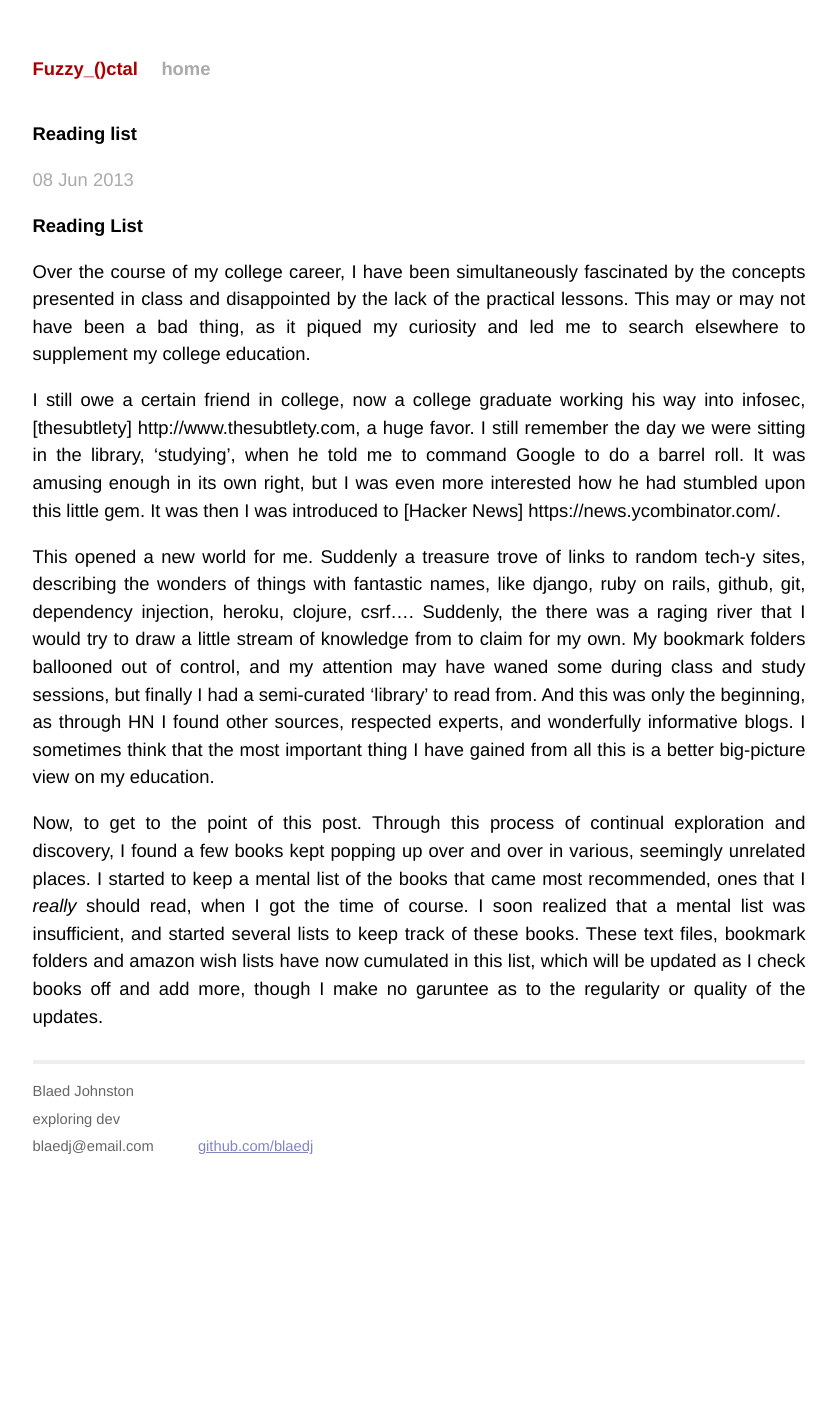
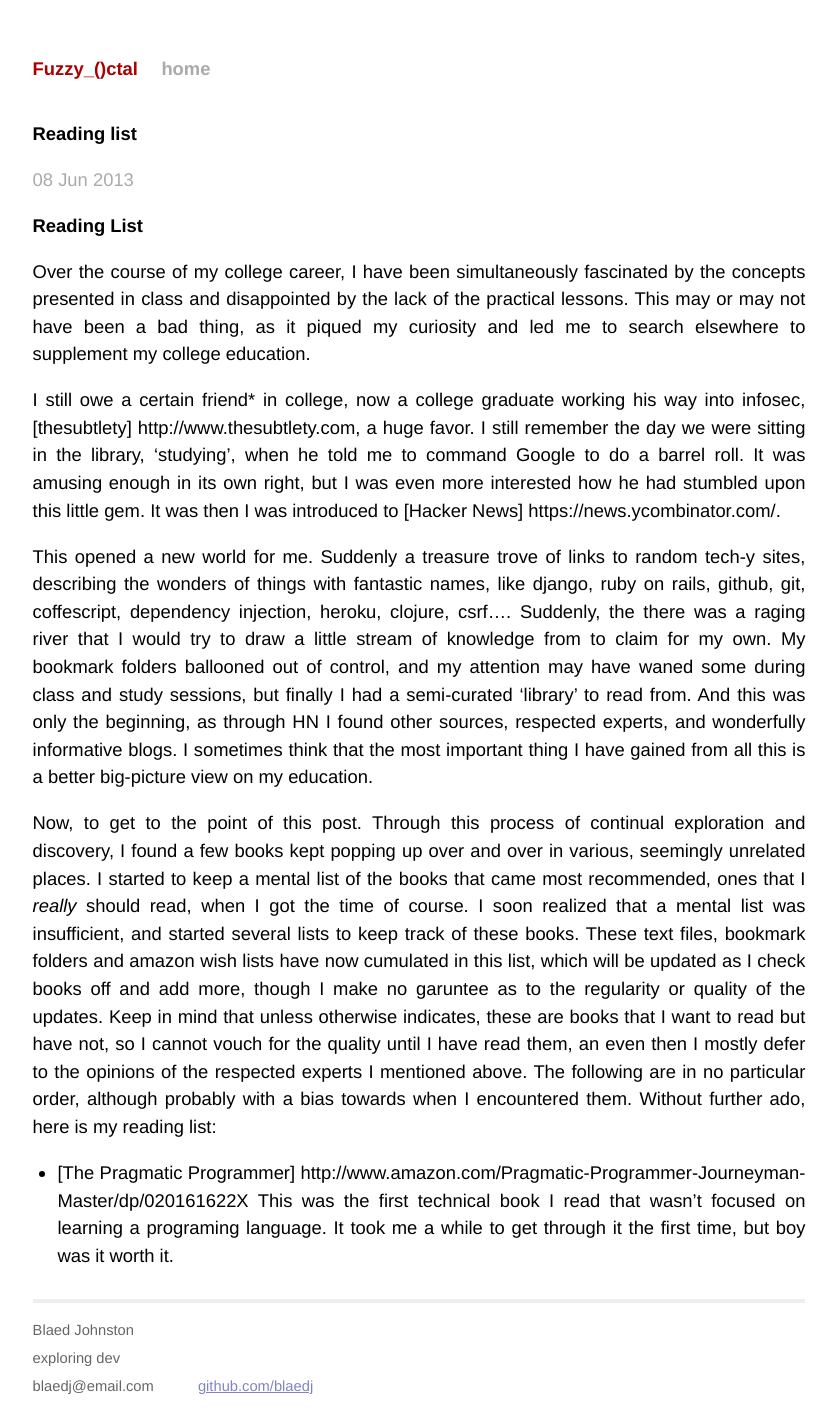
Before and after one commit to blaedj/blaedj.github.io, a Jekyll site: the page built from _posts/2013-06-03-reading-list.markdown, in a window 1280 px wide. Shown: the whole page, without its empty margins (221-1058 px from the left). Built offline with Jekyll 4.4.1, drawn with Linux system fonts in a browser that asks for light colours; before the commit the page ends 1176 px from its top, so only the background shows below that.

Commit message:
Start actual list

```diff
--- a/_posts/2013-06-03-reading-list.markdown
+++ b/_posts/2013-06-03-reading-list.markdown
@@ -9,9 +9,12 @@ categories: reading list
 
 Over the course of my college career, I have been simultaneously fascinated by the concepts presented in class and disappointed by the lack of the practical lessons. This may or may not have been a bad thing, as it piqued my curiosity and led me to search elsewhere to supplement my college education.
 
-I still owe a certain friend in college, now a college graduate working his way into infosec, [thesubtlety] http://www.thesubtlety.com, a huge favor. I still remember the day we were sitting in the library, 'studying', when he told me to command Google to do a barrel roll. It was amusing enough in its own right, but I was even more interested how he had stumbled upon this little gem. It was then I was introduced to [Hacker News] https://news.ycombinator.com/.
+I still owe a certain friend* in college, now a college graduate working his way into infosec, [thesubtlety] http://www.thesubtlety.com, a huge favor. I still remember the day we were sitting in the library, 'studying', when he told me to command Google to do a barrel roll. It was amusing enough in its own right, but I was even more interested how he had stumbled upon this little gem. It was then I was introduced to [Hacker News] https://news.ycombinator.com/.
 
-This opened a new world for me. Suddenly a treasure trove of links to random tech-y sites, describing the wonders of things with fantastic names, like django, ruby on rails, github, git, dependency injection, heroku, clojure, csrf....
+This opened a new world for me. Suddenly a treasure trove of links to random tech-y sites, describing the wonders of things with fantastic names, like django, ruby on rails, github, git, coffescript, dependency injection, heroku, clojure, csrf....
 Suddenly, the there was a raging river that I would try to draw a little stream of knowledge from to claim for my own. My bookmark folders ballooned out of control, and my attention may have waned some during class and study sessions, but finally I had a semi-curated 'library' to read from. And this was only the beginning, as through HN I found other sources, respected experts, and wonderfully informative blogs. I sometimes think that the most important thing I have gained from all this is a better big-picture view on my education.
 
-Now, to get to the point of this post. Through this process of continual exploration and discovery, I found a few books kept popping up over and over in various, seemingly unrelated places. I started to keep a mental list of the books that came most recommended, ones that I *really* should read, when I got the time of course. I soon realized that a mental list was insufficient, and started several lists to keep track of these books. These text files, bookmark folders and amazon wish lists have now cumulated in this list, which will be updated as I check books off and add more, though I make no garuntee as to the regularity or quality of the updates.
+Now, to get to the point of this post. Through this process of continual exploration and discovery, I found a few books kept popping up over and over in various, seemingly unrelated places. I started to keep a mental list of the books that came most recommended, ones that I *really* should read, when I got the time of course. I soon realized that a mental list was insufficient, and started several lists to keep track of these books. These text files, bookmark folders and amazon wish lists have now cumulated in this list, which will be updated as I check books off and add more, though I make no garuntee as to the regularity or quality of the updates. Keep in mind that unless otherwise indicates, these are books that I want to read but have not, so I cannot vouch for the quality until I have read them, an even then I mostly defer to the opinions of the respected experts I mentioned above. The following are in no particular order, although probably with a bias towards when I encountered them. Without further ado, here is my reading list:
+
+* [The Pragmatic Programmer] http://www.amazon.com/Pragmatic-Programmer-Journeyman-Master/dp/020161622X
+    This was the first technical book I read that wasn't focused on learning a programing language. It took me a while to get through it the first time, but boy was it worth it.
```
